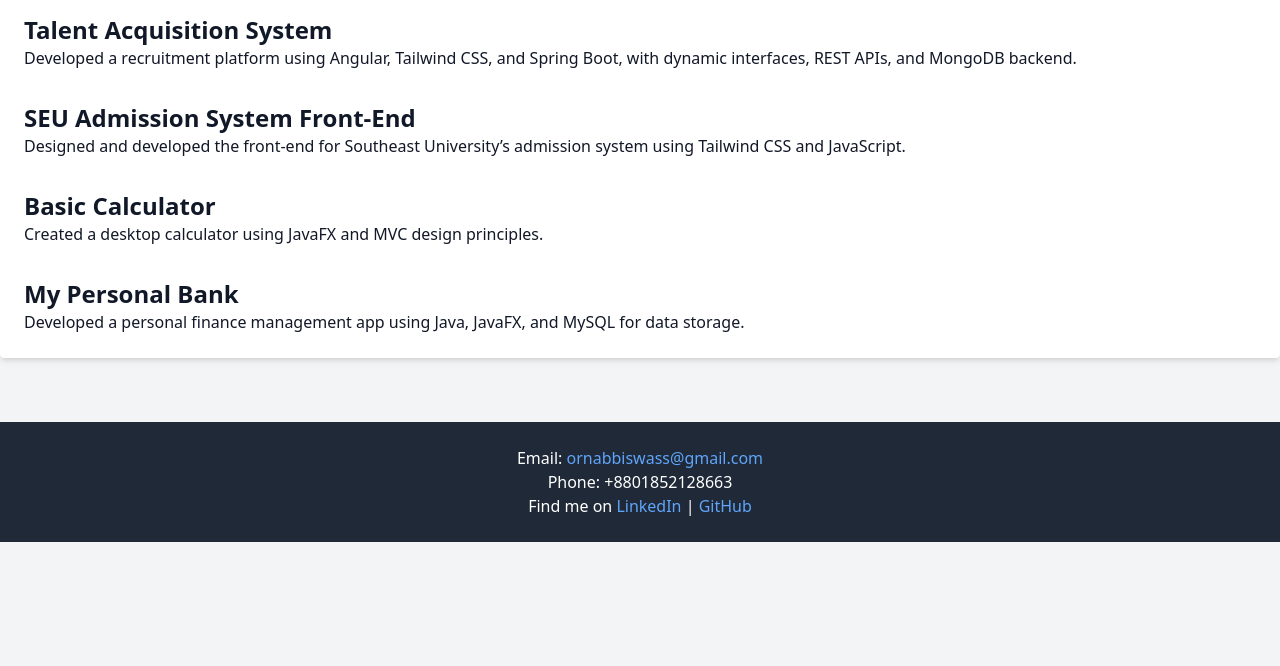
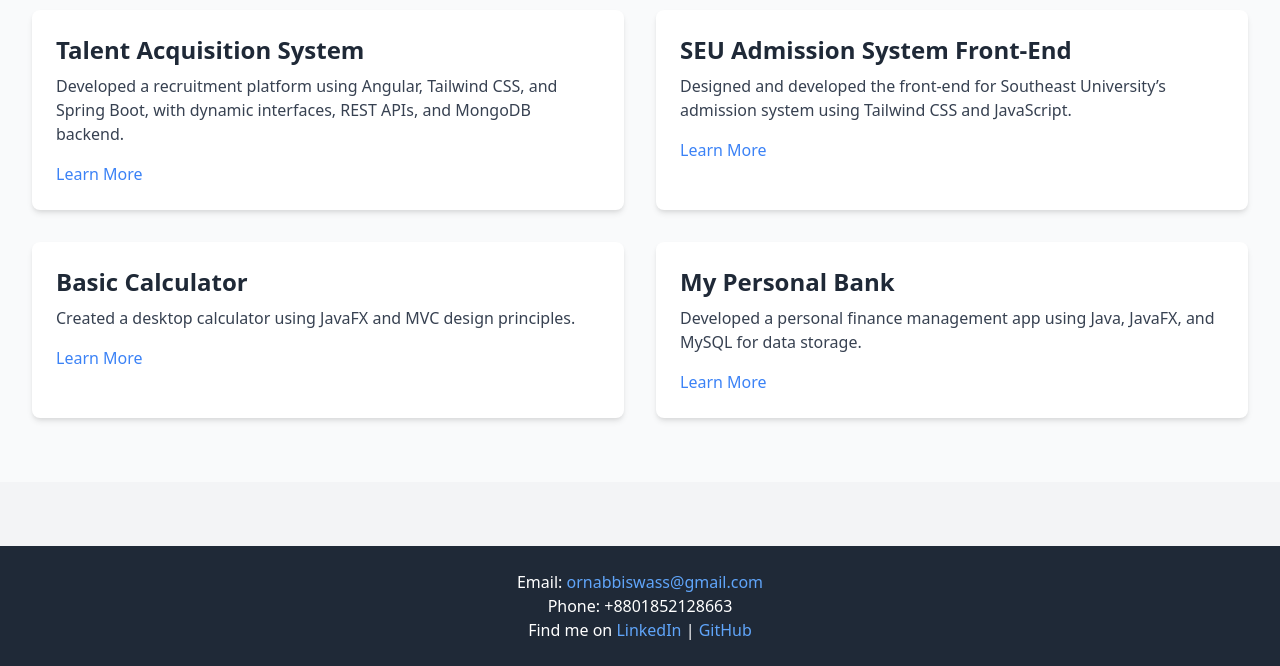
Before and after one commit to Ornab95/Portfolio-Website, a plain HTML site: page projects.html in a window 1280 px wide. Shown: the part 202-868 px from the top of the page. Before the commit the page ends 800 px from the top, so only its background shows below. Drawn offline with nearby package versions, Linux system fonts and the light colour scheme.

Commit message:
Fix Button

```diff
--- a/projects.html
+++ b/projects.html
@@ -9,6 +9,7 @@
 </head>
 
 <body class="bg-gray-100 text-gray-900">
+
     <!-- Navbar -->
     <nav class="bg-gray-800 p-4">
         <div class="container mx-auto flex justify-between items-center">
@@ -22,30 +23,55 @@
     </nav>
 
     <!-- Projects Section -->
-    <section class="container mx-auto my-16 p-6 bg-white shadow-md rounded">
-        <h2 class="text-3xl font-bold mb-8">Projects</h2>
-        <div class="space-y-8">
+    <section id="projects" class="py-16 bg-gray-50">
+        <div class="container mx-auto px-6 md:px-8">
+            <h2 class="text-4xl font-bold mb-12 text-center text-gray-800">Projects</h2>
+            <div class="grid grid-cols-1 sm:grid-cols-2 lg:grid-cols-2 gap-8">
+
                 <!-- Project 1 -->
+                <a href="talent-acquisition-system.html"
+                    class="bg-white rounded-lg shadow-md hover:shadow-lg transition-shadow duration-300 flex flex-col p-6">
                     <div>
-                <h3 class="text-2xl font-bold">Talent Acquisition System</h3>
-                <p>Developed a recruitment platform using Angular, Tailwind CSS, and Spring Boot, with dynamic
-                    interfaces, REST APIs, and MongoDB backend.</p>
+                        <h3 class="text-2xl font-semibold text-gray-800">Talent Acquisition System</h3>
+                        <p class="text-gray-700 mt-2">Developed a recruitment platform using Angular, Tailwind CSS, and
+                            Spring Boot, with dynamic interfaces, REST APIs, and MongoDB backend.</p>
                     </div>
+                    <span class="mt-4 text-blue-500 font-medium hover:underline">Learn More</span>
+                </a>
+
                 <!-- Project 2 -->
+                <a href="SEUAdmissionSystem.html"
+                    class="bg-white rounded-lg shadow-md hover:shadow-lg transition-shadow duration-300 flex flex-col p-6">
                     <div>
-                <h3 class="text-2xl font-bold">SEU Admission System Front-End</h3>
-                <p>Designed and developed the front-end for Southeast University’s admission system using Tailwind CSS
-                    and JavaScript.</p>
+                        <h3 class="text-2xl font-semibold text-gray-800">SEU Admission System Front-End</h3>
+                        <p class="text-gray-700 mt-2">Designed and developed the front-end for Southeast University’s
+                            admission system using Tailwind CSS and JavaScript.</p>
                     </div>
+                    <span class="mt-4 text-blue-500 font-medium hover:underline">Learn More</span>
+                </a>
+
                 <!-- Project 3 -->
+                <a href="basic-calculator.html"
+                    class="bg-white rounded-lg shadow-md hover:shadow-lg transition-shadow duration-300 flex flex-col p-6">
                     <div>
-                <h3 class="text-2xl font-bold">Basic Calculator</h3>
-                <p>Created a desktop calculator using JavaFX and MVC design principles.</p>
+                        <h3 class="text-2xl font-semibold text-gray-800">Basic Calculator</h3>
+                        <p class="text-gray-700 mt-2">Created a desktop calculator using JavaFX and MVC design
+                            principles.</p>
                     </div>
+                    <span class="mt-4 text-blue-500 font-medium hover:underline">Learn More</span>
+                </a>
+
                 <!-- Project 4 -->
+                <a href="personal-bank.html"
+                    class="bg-white rounded-lg shadow-md hover:shadow-lg transition-shadow duration-300 flex flex-col p-6">
                     <div>
-                <h3 class="text-2xl font-bold">My Personal Bank</h3>
-                <p>Developed a personal finance management app using Java, JavaFX, and MySQL for data storage.</p>
+                        <h3 class="text-2xl font-semibold text-gray-800">My Personal Bank</h3>
+                        <p class="text-gray-700 mt-2">Developed a personal finance management app using Java, JavaFX,
+                            and MySQL for data storage.</p>
+                    </div>
+                    <span class="mt-4 text-blue-500 font-medium hover:underline">Learn More</span>
+                </a>
+
             </div>
         </div>
     </section>
```
Also changed, not shown: index.html (+35 -9 lines). Lines whose indentation alone changed are shown as unchanged.
